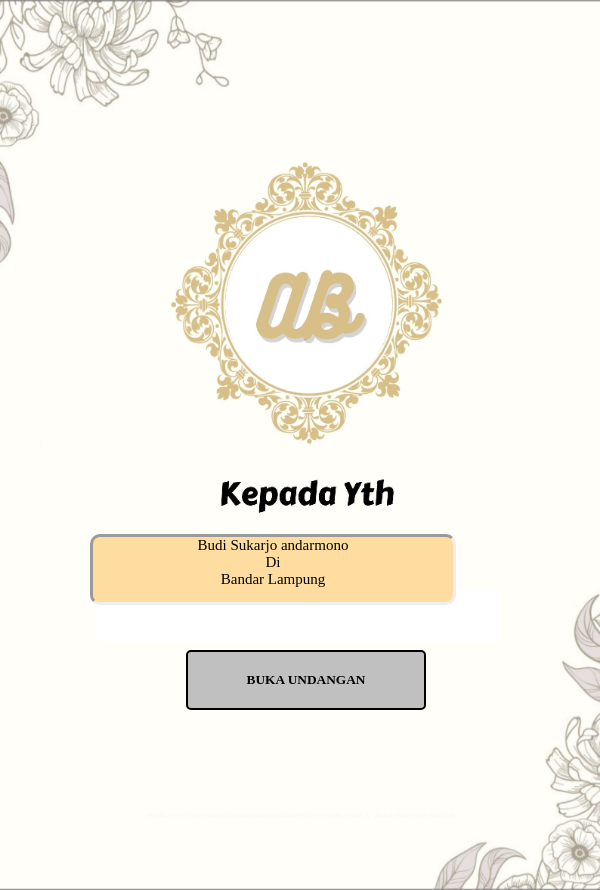
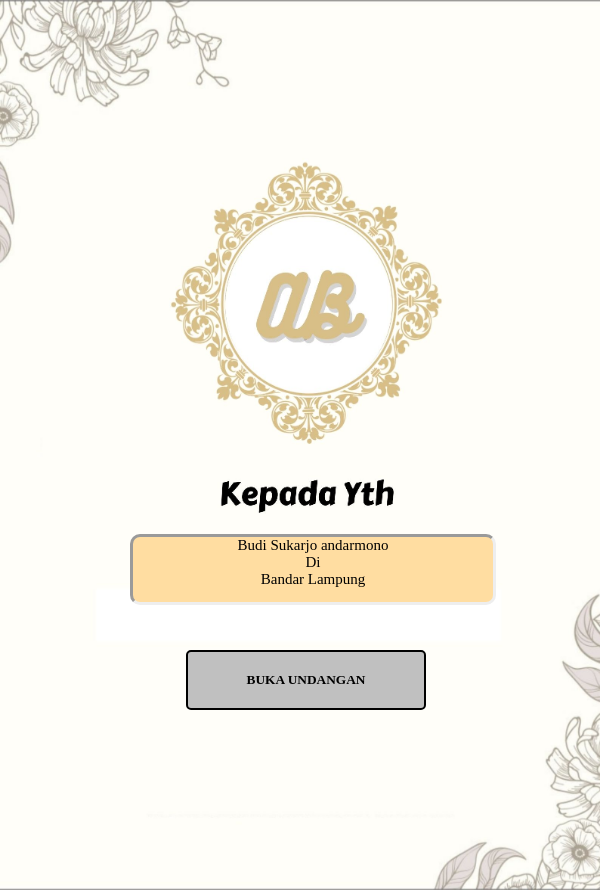
Before and after one commit to bembengggg/weddingbambangdinda, a React (Create React App) app: page /1/1 in a window 600 px wide. Built offline with nearby package versions, Linux system fonts and the light colour scheme; a web font is replaced by a local one.

Commit message:
text label

```diff
--- a/src/Component/Sampul/Sampul.css
+++ b/src/Component/Sampul/Sampul.css
@@ -149,7 +149,49 @@
         top: 100%;
     }
  }
- @media only screen and (min-width: 650px) {
+ @media only screen and (min-width: 500px) and (max-width:600px) {
+    .container{
+        width: 100%;
+        height: 100%;
+        position: relative;
+
+    }
+    .buku{
+        display: block;
+        width: 100%;
+        height: 890px;
+    }
+    .bkslabelnama{
+        position: absolute;
+        justify-content: center;
+        align-items: center;
+        top: 60%;
+        width: 60%;
+        margin-left: 120px;
+        border-radius: 10px;
+        background-color: #FFDDA1;
+    }
+    .labelnama{
+        font-size: 15px;
+        font-family: 'fredoka one';
+        color: black;
+        display: flex;
+        align-items: center;
+        justify-content: center;
+
+    }
+    .labeltempat{
+        font-size: 15px;
+        font-family: 'fredoka one';
+        color: black;
+        display: flex;
+        align-items: center;
+        justify-content: center;
+        top: 100%;
+    }
+ }
+
+ @media only screen and (min-width: 600px) and (max-width:720px) {
     .container{
         width: 100%;
         height: 100%;
@@ -190,6 +232,8 @@
         top: 100%;
     }
  }
+
+
  @media only screen and (min-width: 720px) and (min-width:720px) {
     .container{
         width: 100%;
```
